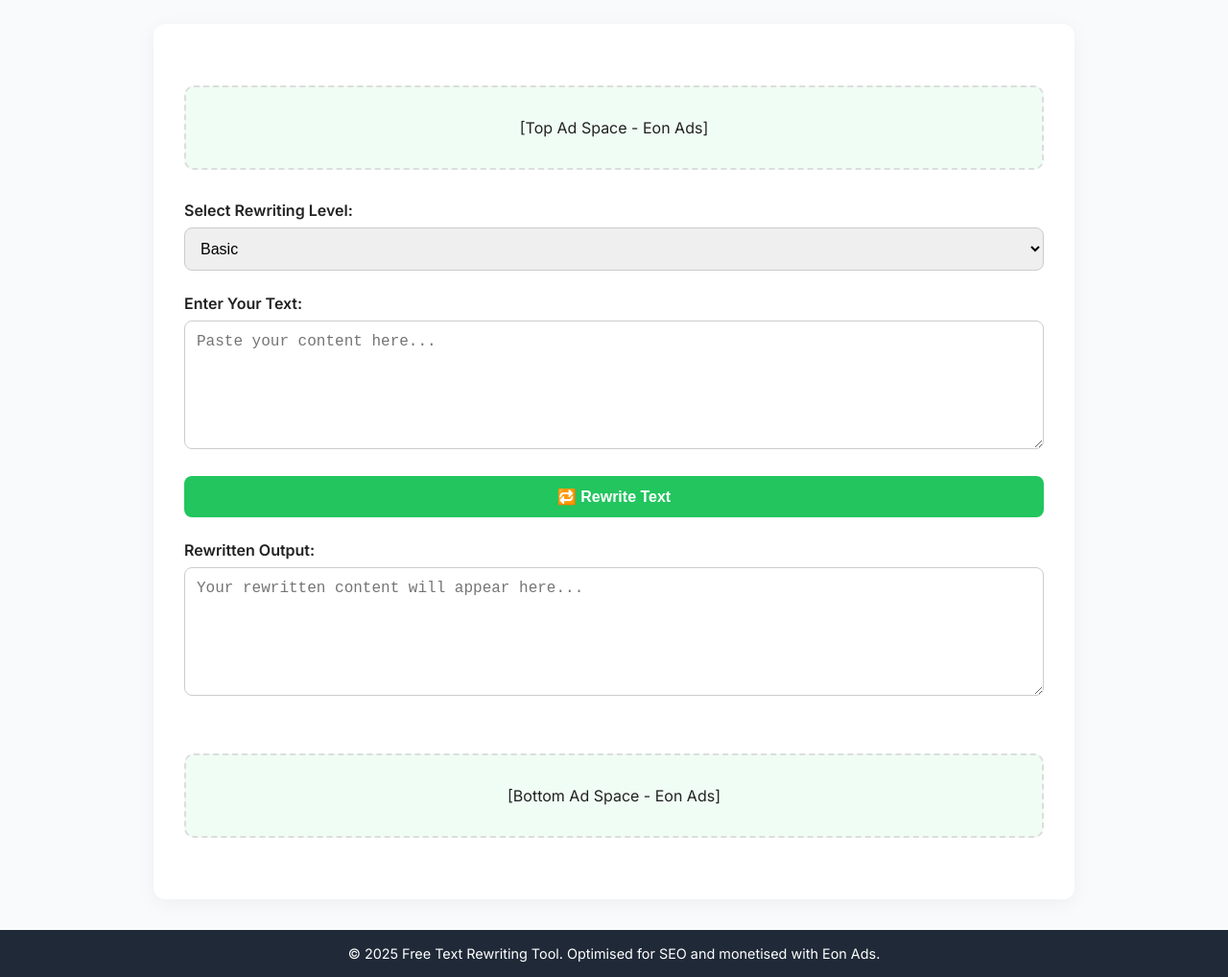
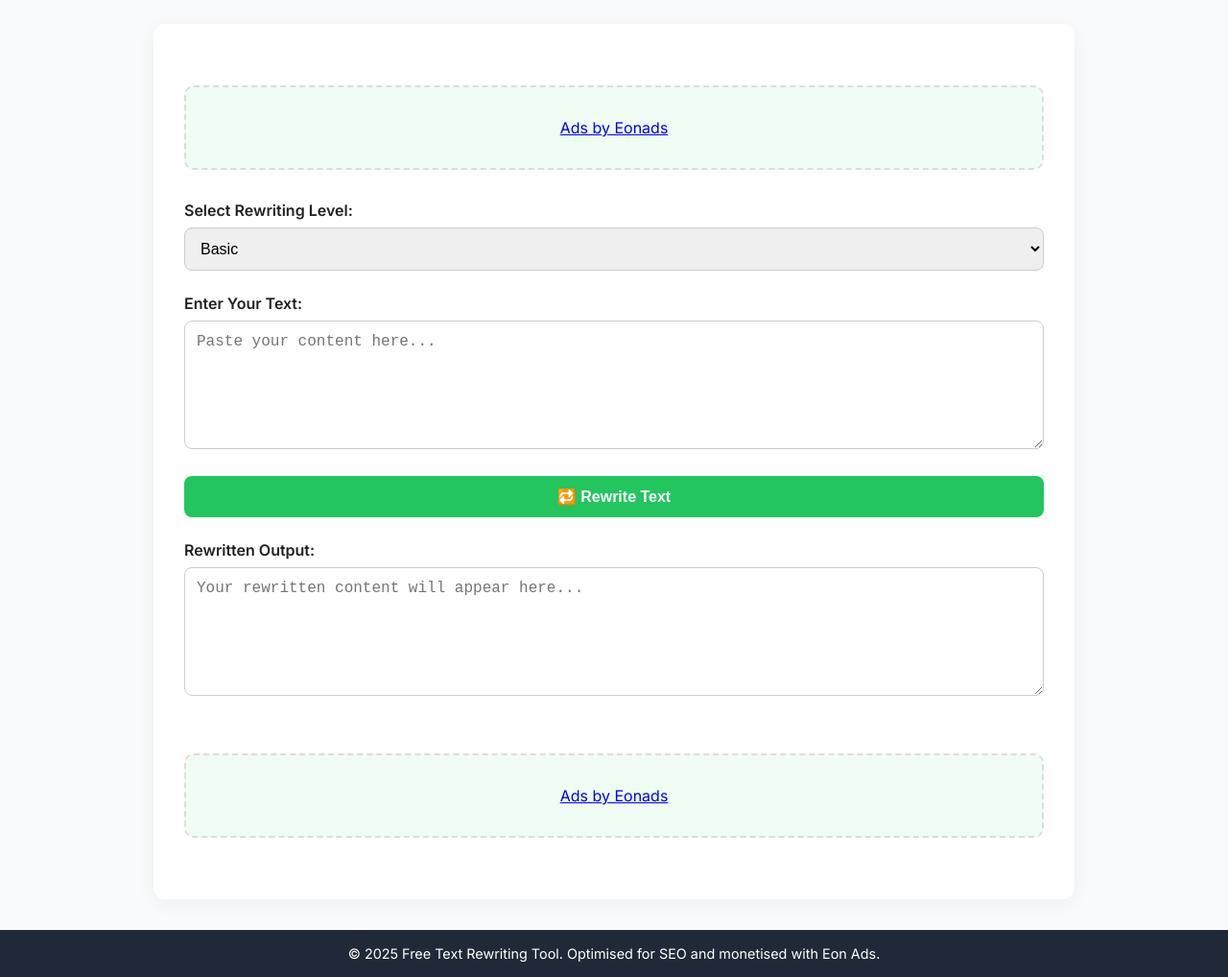
Before and after one commit to Abc4142/Tool-11, a plain HTML site: page img.rewriting.html in a window 1280 px wide. Shown: the part 140-1158 px from the top of the page at 96% size. Drawn offline with Linux system fonts and the light colour scheme.

Commit message:
Update img.rewriting.html

```diff
--- a/img.rewriting.html
+++ b/img.rewriting.html
@@ -120,7 +120,11 @@
 <div class="container">
   <div class="ad-space">
     <!-- 📌 Insert your Eon Ads Code here -->
-    <p>[Top Ad Space - Eon Ads]</p>
+    <p><!-- ads by Eonads -->
+<a href="https://www.eonads.com" class="ex1" target="_blank">Ads by Eonads</a>
+<ins class="e728x90" id="728x90" data-revive-hash="da9cbb9676d3cda4448afa2540a2b740" data-revive-zoneid="64334" data-revive-id="f87497be83f6ed6b52c3b340d803ae0d"></ins>
+<script async src="//network.eonads.com/adserver/www/delivery/asyncjs.php"></script><!-- ads by Eonads -->
+                     </p>
   </div>
 
   <form id="rewriterForm">
@@ -142,7 +146,11 @@
 
   <div class="ad-space">
     <!-- 📌 Insert your Eon Ads Code here -->
-    <p>[Bottom Ad Space - Eon Ads]</p>
+    <p><!-- ads by Eonads -->
+<a href="https://www.eonads.com" class="ex1" target="_blank">Ads by Eonads</a>
+<ins class="e728x90" id="728x90" data-revive-hash="da9cbb9676d3cda4448afa2540a2b740" data-revive-zoneid="64334" data-revive-id="f87497be83f6ed6b52c3b340d803ae0d"></ins>
+<script async src="//network.eonads.com/adserver/www/delivery/asyncjs.php"></script><!-- ads by Eonads -->
+                     </p>
   </div>
 </div>
 
```
